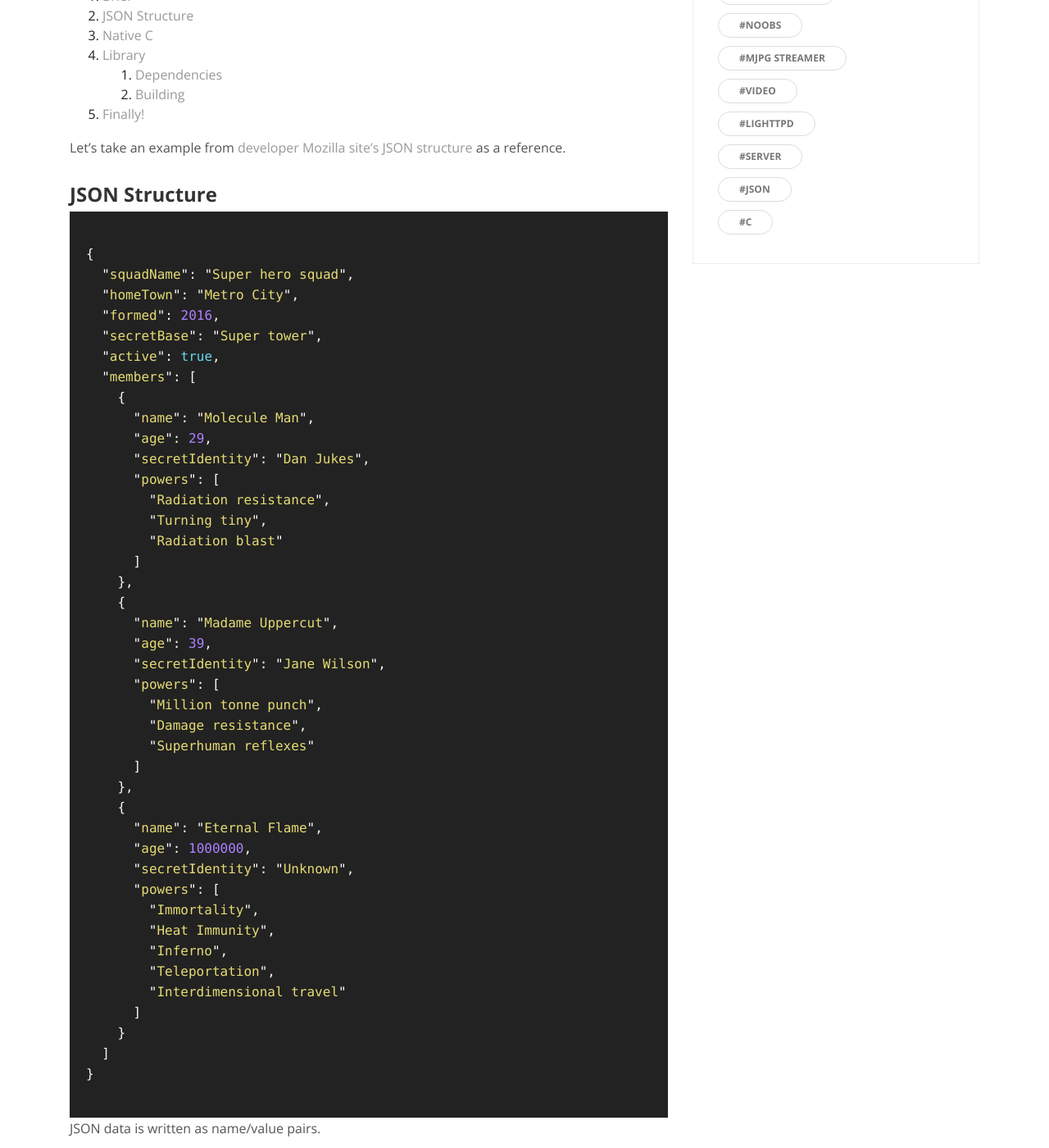
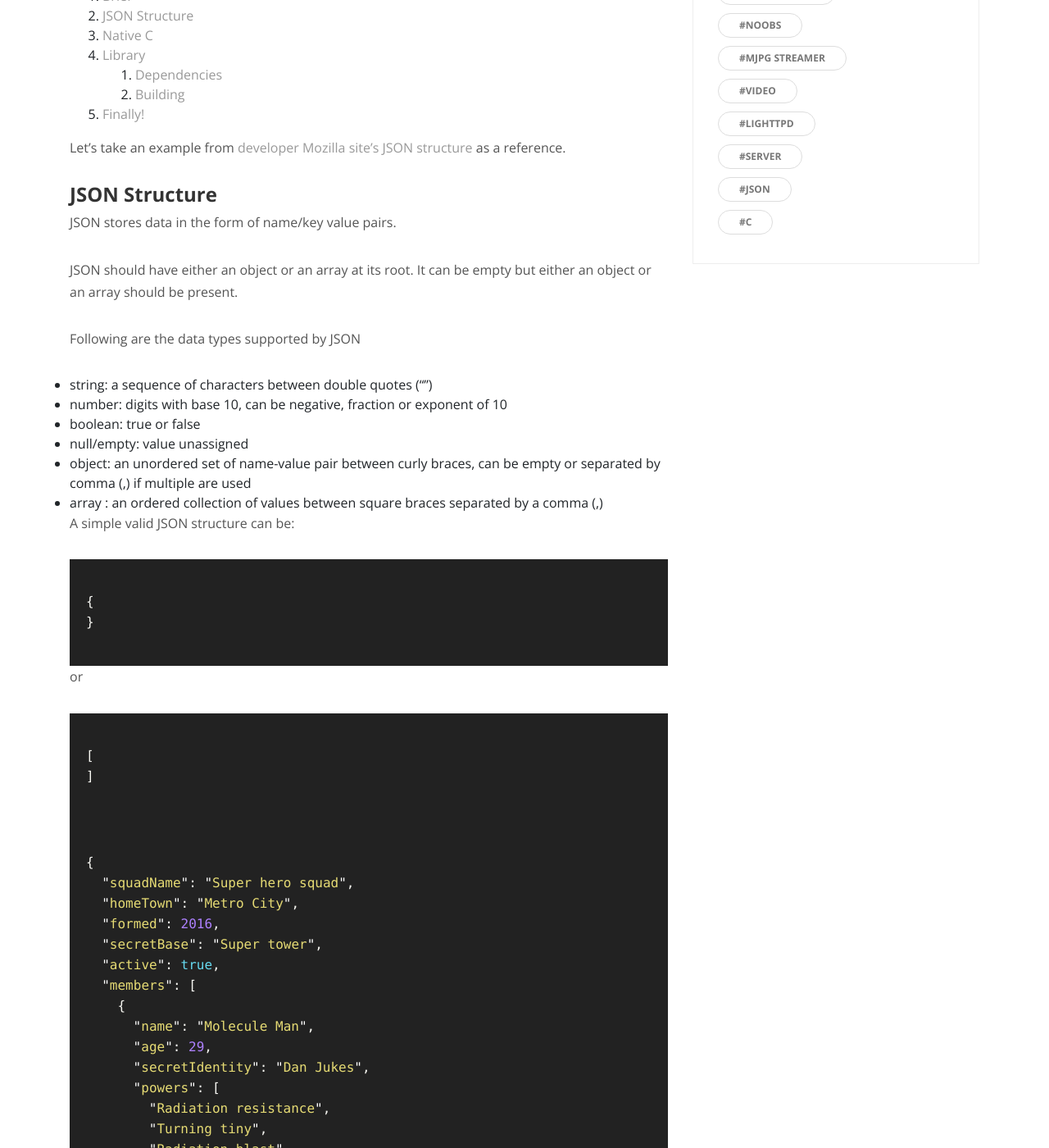
Before and after one commit to alirumane/alirumane.github.io, a Jekyll site: the page built from _posts/2019-03-17-working-with-json-data-in-c.md, in a window 1280 px wide and 1400 px high, scrolled down 964 px. Shown: the whole window at 82% size. Built offline with Jekyll 4.4.1, drawn with Linux system fonts in a browser that asks for light colours.

Commit message:
Update 2019-03-17-working-with-json-data-in-c.md

````diff
--- a/_posts/2019-03-17-working-with-json-data-in-c.md
+++ b/_posts/2019-03-17-working-with-json-data-in-c.md
@@ -25,6 +25,36 @@ description: JSON with C
 Let's take an example from [developer Mozilla site's JSON structure](https://developer.mozilla.org/en-US/docs/Learn/JavaScript/Objects/JSON#JSON_structure) as a reference.
 
 #### JSON Structure
+
+
+JSON stores data in the form of name/key value pairs.
+
+JSON should have either an object or an array at its root. It can be empty but either an object or an array should be present.
+
+Following are the data types supported by JSON
+- string: a sequence of characters between double quotes ("")
+- number: digits with base 10, can be negative, fraction or exponent of 10
+- boolean: true or false
+- null/empty: value unassigned
+- object: an unordered set of name-value pair between curly braces, can be empty or separated by comma (,) if multiple are used
+- array : an ordered collection of values between square braces separated by a comma (,)
+
+
+A simple valid JSON structure can be:
+
+```javascript
+{
+}
+```
+
+or
+
+```javascript
+[
+]
+```
+
+
 ```javascript
 {
   "squadName": "Super hero squad",
@@ -69,7 +99,6 @@ Let's take an example from [developer Mozilla site's JSON structure](https://dev
 }
 ```
 
-JSON data is written as name/value pairs.
 
 
 From  above example: name squadName value Super hero squad.
````
